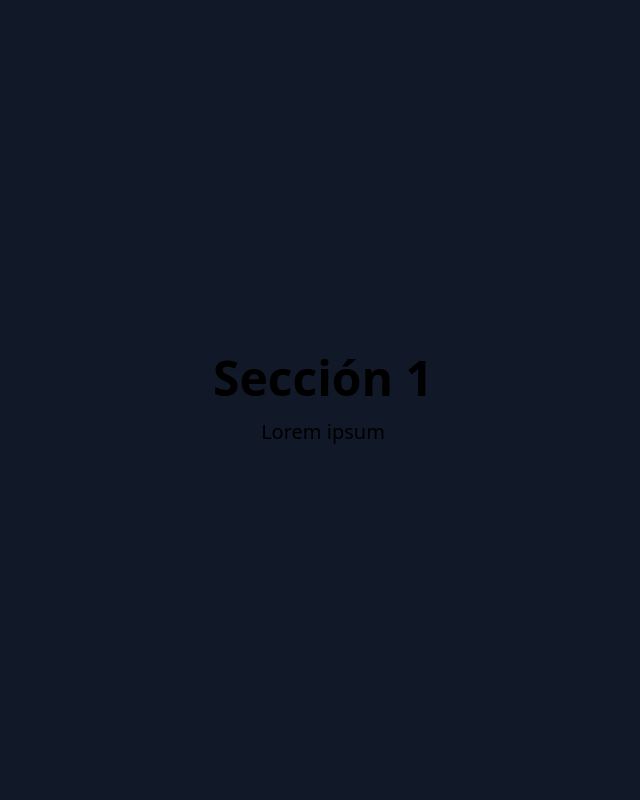
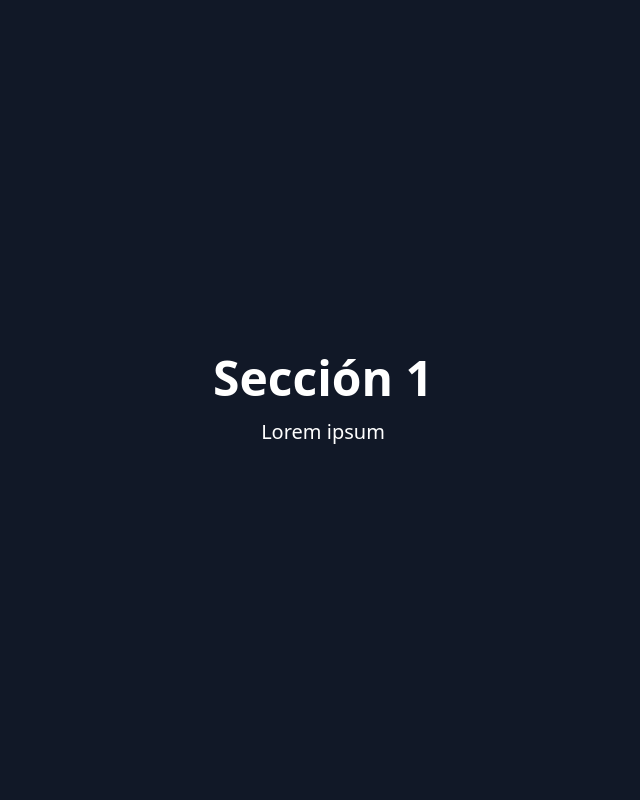
Before and after one commit to FrankLovelace/FrankLovelace, a Vue app in the folder dev-site/: page / in a window 1280 px wide. Shown: the top 800 px of the page, without its empty margins (317-957 px from the left). Built offline with nearby package versions, Linux system fonts and the light colour scheme; the HTML template or start-up script is replaced by a standard one.

Commit message:
gsap maneja el posicionamiento

```diff
--- a/dev-site/src/views/HomeView.vue
+++ b/dev-site/src/views/HomeView.vue
@@ -7,38 +7,50 @@ import { ScrollTrigger } from 'gsap/ScrollTrigger';
 gsap.registerPlugin(ScrollTrigger);
 
 onMounted(() => {
-  const panels: HTMLElement[] = gsap.utils.toArray(".panel");
+  const panels = gsap.utils.toArray(".panel") as HTMLElement[];
+
   panels.forEach((panel) => {
     ScrollTrigger.create({
       trigger: panel,
       start: "top top",
       pin: true,
-      pinSpacing: false
+      pinSpacing: false,
+
     });
   });
 });
 </script>
 
 <template>
-  <main>
-    <FullScreenSection class="panel bg-gray-900">
+  <main class="text-white">
+    <FullScreenSection class="panel bg-gray-900 z-0">
       <h1 class="text-5xl font-bold">Sección 1</h1>
       <p class="mt-4 text-xl">Lorem ipsum</p>
     </FullScreenSection>
 
-    <FullScreenSection class="panel bg-blue-900">
+    <FullScreenSection class="panel bg-blue-900 z-10">
       <h1 class="text-5xl font-bold">Sección 2</h1>
       <p class="mt-4 text-xl">Lorem ipsum</p>
     </FullScreenSection>
 
-    <FullScreenSection class="panel bg-indigo-900">
+    <FullScreenSection class="panel bg-indigo-900 z-20">
       <h1 class="text-5xl font-bold">Sección 3</h1>
       <p class="mt-4 text-xl">Lorem ipsum</p>
     </FullScreenSection>
 
-    <FullScreenSection class="panel bg-purple-900">
+    <FullScreenSection class="panel bg-purple-900 z-30">
       <h1 class="text-5xl font-bold">Sección 4</h1>
       <p class="mt-4 text-xl">Lorem ipsum</p>
     </FullScreenSection>
+
+    <div class="h-screen bg-transparent"></div>
   </main>
 </template>
+
+<style scoped>
+.panel {
+  position: relative;
+  width: 100%;
+  height: 100vh;
+}
+</style>
```
